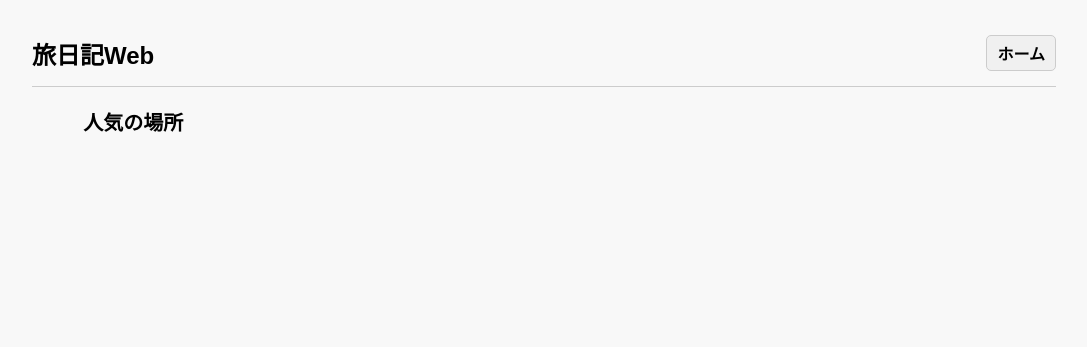
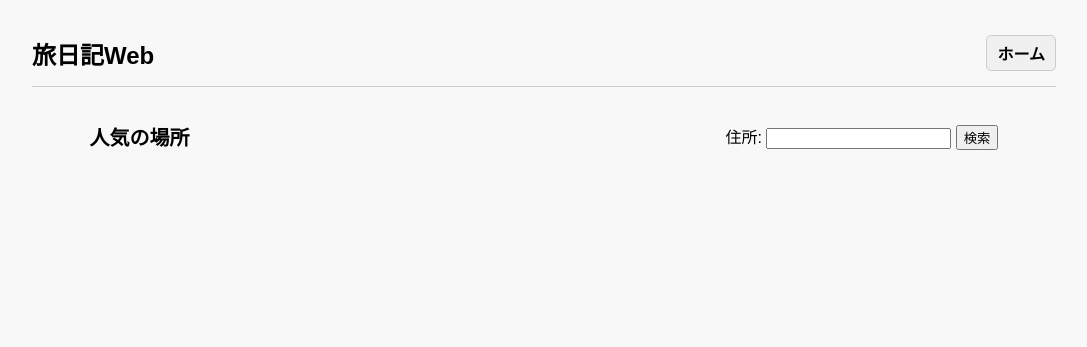
Before and after one commit to 2024AIT-OOP2-G07/Travel_Diary, a Flask app: page /trip/ in a window 1280 px wide. Shown: the top 347 px of the page, without its empty margins (96-1183 px from the left). Run offline with Flask 3, Linux system fonts and the light colour scheme; data that the repository does not hold is empty.

Commit message:
住所検索追加とstyleの調整

```diff
--- a/routes/trip.py
+++ b/routes/trip.py
@@ -1,4 +1,5 @@
-from flask import Blueprint, render_template
+import datetime
+from flask import Blueprint, render_template, request
 from models import Place
 from peewee import fn
 
@@ -6,8 +7,18 @@ from peewee import fn
 trip_bp = Blueprint("trip", __name__, url_prefix="/trip")
 
 
-@trip_bp.route("/")
+@trip_bp.route("/", methods=['GET', 'POST'])
 def list():
+
+    if request.method == 'POST':
+        address = request.form.get('address', '').strip()
+
+        trip_data = Place.select()\
+            .where(Place.evaluation == 5,Place.address.contains(address))\
+            .order_by(Place.day.desc())\
+            .limit(5)
+
+        return render_template("trip.html",trip_data = trip_data)
 
     trip_data = Place.select()\
         .where(Place.evaluation == 5)\
--- a/static/trip.css
+++ b/static/trip.css
@@ -51,15 +51,24 @@ a {
 
 .front-text {
   display: flex;
+}
 
+.page-title-container {
+  display: flex;
+  align-items: center;
+  justify-content: space-between;
+  text-align: left;
+  margin: 20px auto;
+  padding: 15px 0;
+  width: 80%;
+  max-width: 71%;
 }
 
 .page-title{
+  margin: 0;
+  font-size: 20px;
+  font-weight: bold;
   text-align: left;
-  font-size: 20px;
-  margin: 10px auto 5px auto; /* 下の余白を調整 */
-  max-width: 72%;
-  font-weight: bold;
 }
 
 main {
--- a/templates/trip.html
+++ b/templates/trip.html
@@ -11,7 +11,13 @@
       <h1 class="web-title"><a href="{{ url_for('index') }}">旅日記Web</a></h1>
       <a href="{{ url_for('index') }}" class="home-button">ホーム</a>
     </header>
-    <h1 class="page-title">人気の場所</h1>
+    <div class="page-title-container">
+      <h1 class="page-title">人気の場所</h1>
+      <form method="post" class="search-form">
+        <label>住所: <input type="text" name="address"></label>
+        <button type="submit">検索</button>
+      </form>
+    </div>
     <main>
       {% for trip_data in trip_data %}
       <div class="comment-box">
```
